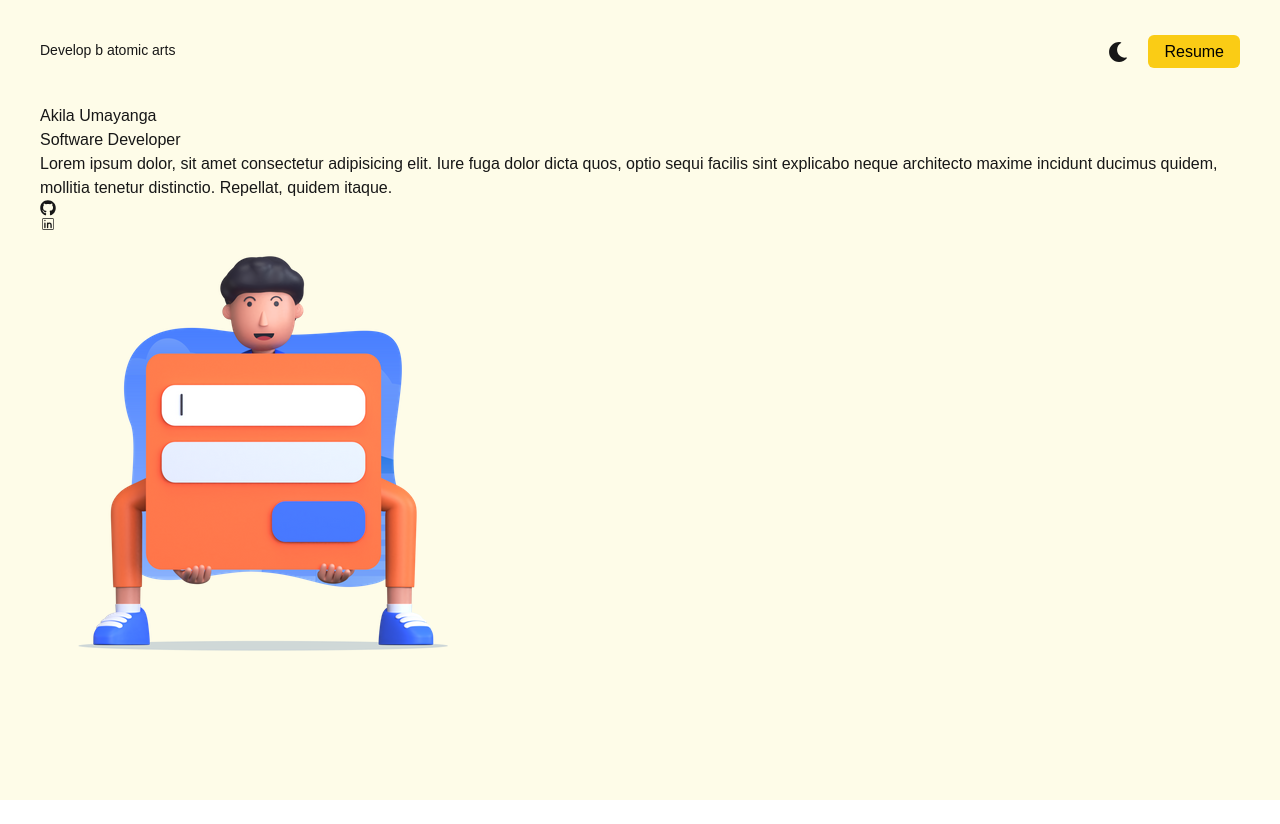
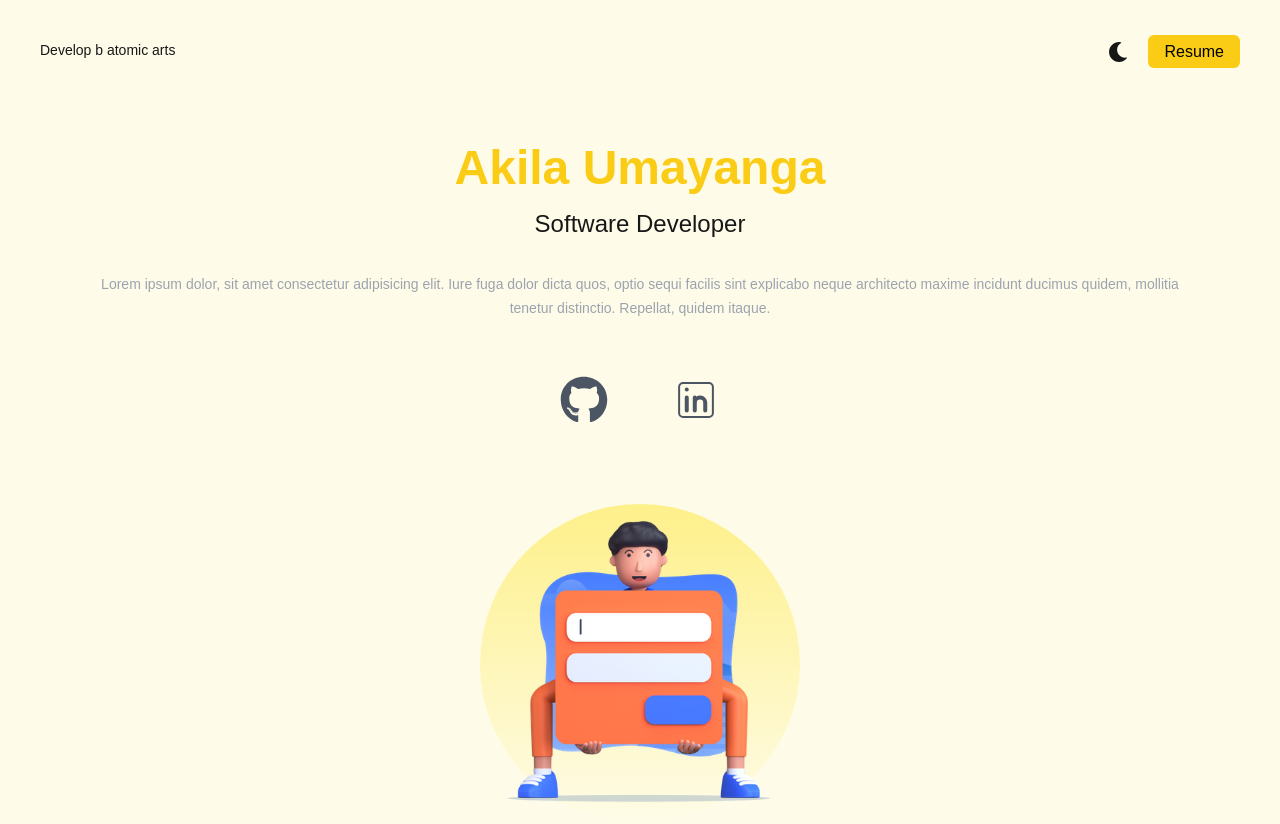
Before and after one commit to akila199910/myportfolio, a Next.js app in the folder my_portfolio/: page / in a window 1280 px wide. Before the commit the page ends 800 px from the top, so only its background shows below. Built offline with nearby package versions, Linux system fonts and the light colour scheme.

Commit message:
add styles for hero section

```diff
--- a/my_portfolio/src/app/page.tsx
+++ b/my_portfolio/src/app/page.tsx
@@ -26,10 +26,12 @@ export default function Home() {
           </ul>
         </nav>
         {/* {this is hero part} */}
-        <div>
-          <h1>Akila Umayanga</h1>
-          <h3>Software Developer</h3>
-          <p>
+        <div className=" text-center p-10">
+          <h1 className=" text-5xl font-bold text-yellow-400">
+            Akila Umayanga
+          </h1>
+          <h3 className="text-2xl py-4">Software Developer</h3>
+          <p className=" text-sm py-4 text-gray-400 leading-6">
             Lorem ipsum dolor, sit amet consectetur adipisicing elit. Iure fuga
             dolor dicta quos, optio sequi facilis sint explicabo neque
             architecto maxime incidunt ducimus quidem, mollitia tenetur
@@ -37,7 +39,7 @@ export default function Home() {
           </p>
         </div>
         {/* sosial */}
-        <div>
+        <div className=" text-5xl flex justify-center gap-16 text-gray-600">
           <a href="">
             <FaGithub />
           </a>
@@ -46,8 +48,13 @@ export default function Home() {
           </a>
         </div>
         {/* profile */}
-        <div>
-          <Image src={profileImage} alt="profile image" />
+        <div className=" m-auto relative bg-gradient-to-b from-yellow-200 w-80 h-80 p-5 mt-20 rounded-full">
+          <Image
+            src={profileImage}
+            alt="profile image"
+            layout="fill"
+            objectFit="cover"
+          />
         </div>
       </section>
     </main>
```
